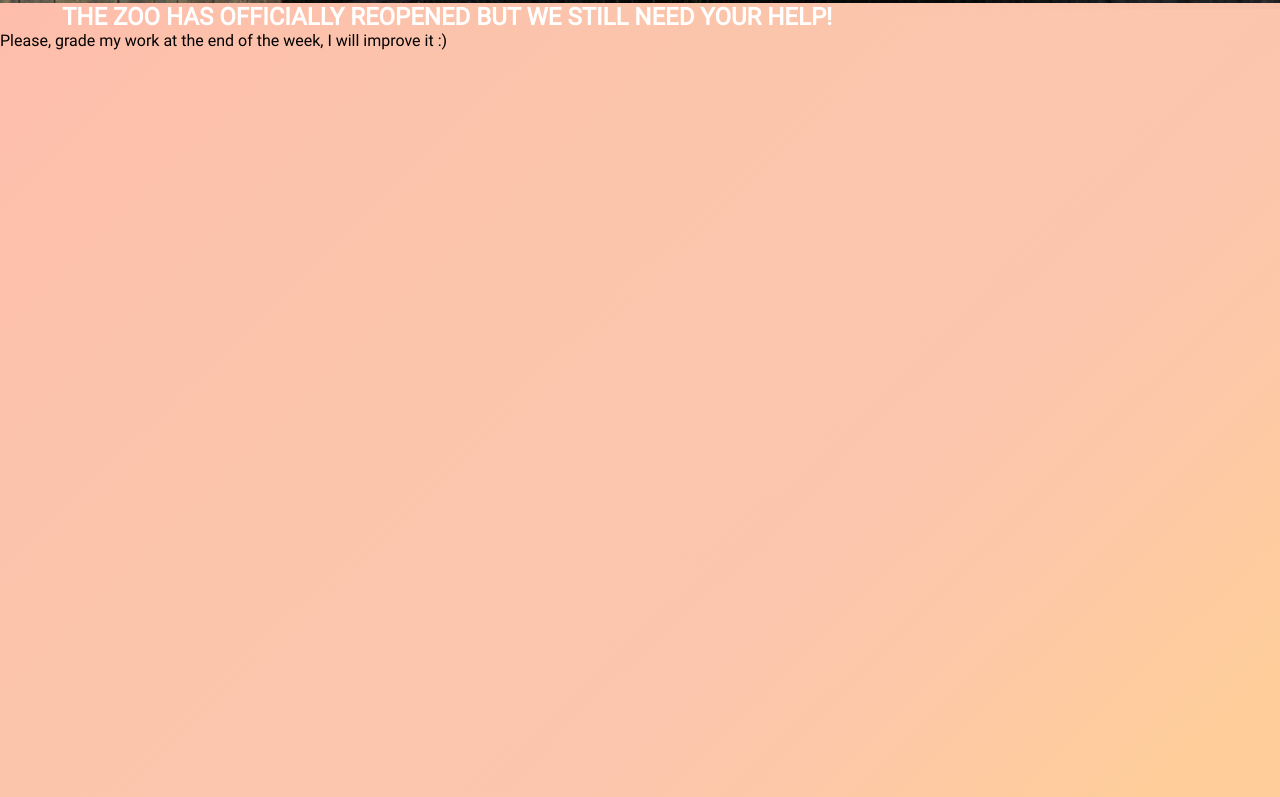
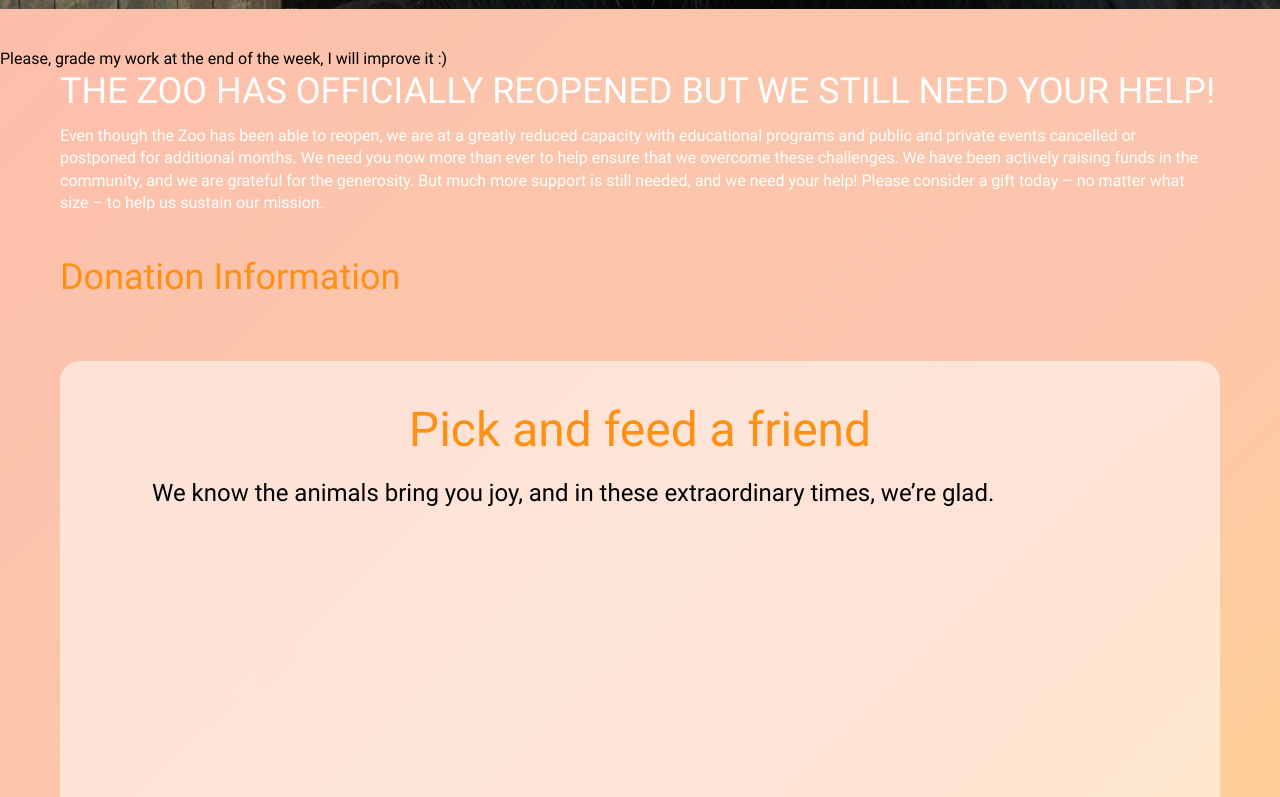
Before and after one commit to natwe/online-zoo, a plain HTML site: page index.html in a window 1280 px wide. Shown: the part 463-1260 px from the top of the page. Drawn offline with Linux system fonts and the light colour scheme.

Commit message:
feat: add middle part

```diff
--- a/index.html
+++ b/index.html
@@ -36,10 +36,31 @@
     <main>
         <div id="panda-img"></div>
         <div id="middle-part">
+            <p>Please, grade my work at the end of the week, I will improve it :)</p>
             <div id="middle-part-content">
-                <h2>THE ZOO HAS OFFICIALLY REOPENED BUT WE STILL NEED YOUR HELP!</h2>
+                <div id="middle-part-content-white-text">
+                    <h3>THE ZOO HAS OFFICIALLY REOPENED BUT WE STILL NEED YOUR HELP!</h3>
+                    <p>Even though the Zoo has been able to reopen, we are at a greatly reduced capacity with educational programs and
+                        public
+                        and private events cancelled or postponed for additional months. We need you now more than ever to help ensure that
+                        we
+                        overcome these challenges. We have been actively raising funds in the community, and we are grateful for the
+                        generosity.
+                        But much more support is still needed, and we need your help! Please consider a gift today – no matter what size –
+                        to
+                        help us sustain our mission.</p>
+                </div>
+                <div class="middle-part-content-orange-text">
+                    <h3>Donation Information</h3>
+                </div>
+                <div id="pick-and-feed">
+                    <div id="pick-and-feed-content">
+                        <h2 class="middle-part-content-orange-text">Pick and feed a friend</h2>
+                        <p>We know the animals bring you joy, and in these extraordinary times, we’re glad.</p>
+                    </div>
+
+                </div>
             </div>
-            <p>Please, grade my work at the end of the week, I will improve it :)</p>
         </div>
     </main>
 </body>
--- a/pages/donate/style.css
+++ b/pages/donate/style.css
@@ -33,7 +33,7 @@ header {
     display: flex;
     justify-content: space-between;
     align-items: center;
-    width: 1156px;
+    width: 1160px;
     margin: 0 auto;
 }
 
@@ -87,6 +87,7 @@ header ul {
     height: 390px;
     left: 0px;
     right: 0px;
+    top: 76px;
     background-image: url('../../assets/images/panda_bg.png');
     background-repeat: no-repeat;
     background-size: cover;
@@ -96,20 +97,77 @@ header ul {
 /* Middle part */
 
 #middle-part {
-    position: absolute;
     height: 1482px;
     left: 0px;
     right: 0px;
     top: 466px;
+    padding-top: 40px;
     /* orange_gradient */
     background: linear-gradient(315.75deg, rgba(254, 210, 144, 0.7) 30.06%, #FEBDAB 100.95%, rgba(254, 210, 144, 0.7) 106.36%), linear-gradient(315.75deg, rgba(254, 189, 171, 0.74) 30.06%, rgba(243, 169, 248, 0.66) 50.74%, #E0D8F0 80.49%, #EAF7FE 127.9%, #EAF7FE 149.54%), linear-gradient(315.75deg, rgba(254, 189, 171, 0.74) 30.06%, rgba(243, 169, 248, 0.66) 50.74%, #E0D8F0 80.49%, #EAF7FE 127.9%, #EAF7FE 149.54%);
 }
 
 #middle-part-content {
-    width: 1156px;
+    width: 1160px;
     margin: 0 auto;
 }
 
-#middle-part-content h2 {
+#middle-part-content-white-text h3 {
+    font-weight: 400;
+    font-size: 36px;
+    line-height: 130%;
+    width: 1156px;
+    margin-bottom: 10px;
+}
+
+#middle-part-content-white-text {
     color: #FFFFFF;
 }
+
+#middle-part-content-white-text p {
+    font-weight: 500;
+    font-size: 16px;
+    line-height: 140%;
+    margin-right: 5px;
+    margin-bottom: 40px;
+}
+
+.middle-part-content-orange-text {
+    color: #FE9013;
+}
+
+.middle-part-content-orange-text h3 {
+    font-weight: 400;
+    font-size: 36px;
+    line-height: 130%;
+    height: 47px;
+    margin-bottom: 60px;
+}
+
+
+/* Pick and feed */
+
+#pick-and-feed {
+    height: 964px;
+    background: rgba(255, 255, 255, 0.52);
+    backdrop-filter: blur(2px);
+    border-radius: 20px;
+    padding: 40px 92px 62px;
+}
+
+#pick-and-feed-content {
+
+}
+
+#pick-and-feed-content h2 {
+    font-weight: 400;
+    font-size: 48px;
+    line-height: 120%;
+    text-align: center;
+    margin-bottom: 20px;
+}
+
+#pick-and-feed-content p {
+    font-weight: 400;
+    font-size: 24px;
+    line-height: 120%;
+}
```
